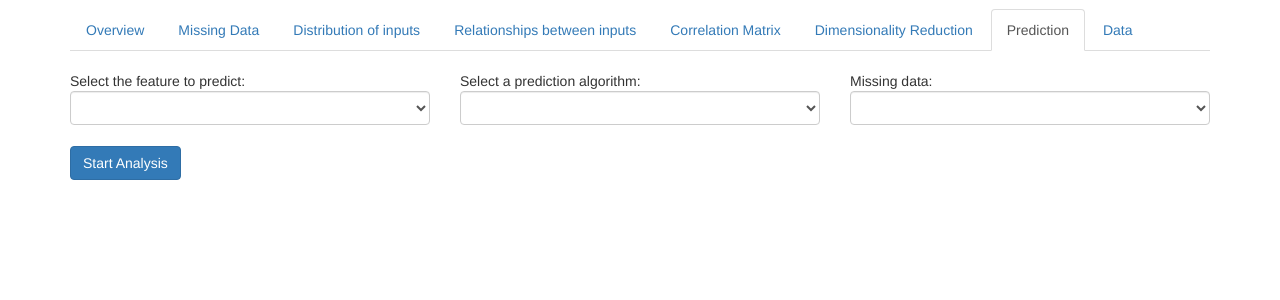
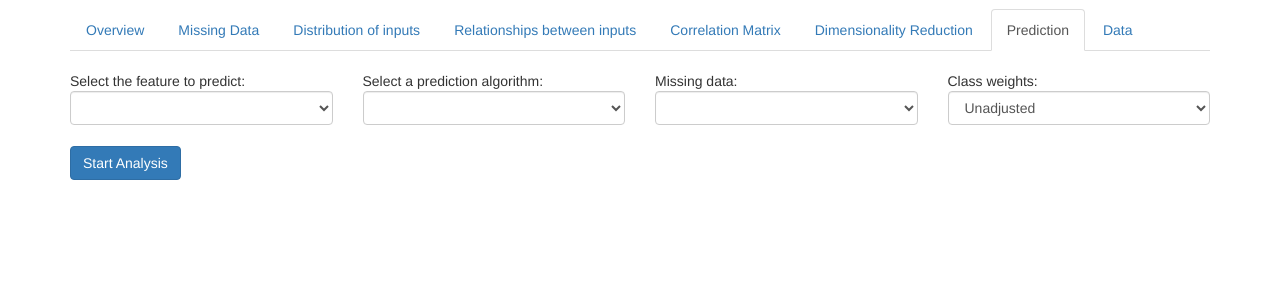
Before and after one commit to supernifty/dovex, a Flask app: page /explore/1 in a window 1280 px wide, after a click on "Prediction". Shown: the part 51-351 px from the top of the page. Run offline with Flask 2, Linux system fonts and the light colour scheme; lists and menus that the app fills with data are empty; some libraries are stand-ins or nearby versions.

Commit message:
improved marker size, balanced prediction

```diff
--- a/ml.py
+++ b/ml.py
@@ -6,6 +6,7 @@
 import collections
 import csv
 import json
+import sys
 import util
 
 import numpy as np
@@ -22,6 +23,11 @@ MAX_DISTINCT = 100
 MAX_CELLS = 1e6
 MAX_ROWS = {
     'mds': 1000
+}
+
+CLASS_WEIGHT_MAP = {
+  'unadjusted': None,
+  'balanced': 'balanced'
 }
 
 def preprocess(data_fh, config):
@@ -248,21 +254,21 @@ def logistic_regression(data_fh, config):
         perform evaluation using logistic regression
     '''
     #learner = sklearn.linear_model.LogisticRegression(C=1e5)
-    learner = sklearn.linear_model.LogisticRegression(solver='lbfgs', multi_class='multinomial')
+    learner = sklearn.linear_model.LogisticRegression(solver='lbfgs', multi_class='multinomial', class_weight=CLASS_WEIGHT_MAP[config.get('class_weight', 'unadjusted')])
     return evaluate(data_fh, config, learner, logistic_regression_features)
 
 def svc(data_fh, config):
     '''
         perform evaluation using svm
     '''
-    learner = sklearn.svm.LinearSVC()
+    learner = sklearn.svm.LinearSVC(class_weight=CLASS_WEIGHT_MAP[config.get('class_weight', 'unadjusted')])
     return evaluate(data_fh, config, learner, svc_features)
 
 def random_forest(data_fh, config):
     '''
         perform evaluation using rf
     '''
-    learner = sklearn.ensemble.RandomForestClassifier()
+    learner = sklearn.ensemble.RandomForestClassifier(class_weight=CLASS_WEIGHT_MAP[config.get('class_weight', 'unadjusted')])
     return evaluate(data_fh, config, learner, random_forest_features)
 
 def linear_regression(data_fh, config):
--- a/static/main.js
+++ b/static/main.js
@@ -397,7 +397,7 @@ var
           mode: 'markers',
           type: 'scatter',
           opacity: 0.8,
-          marker: { 'color': c, 'size': 16 }
+          marker: { 'color': c, 'size': MARKER_SIZE }
         }];
         layout = { title: g['data']['meta']['header'][col], xaxis: { title: g['data']['meta']['header'][col], type: graph_axis('rel', col, 'x') }, yaxis: { title: g['data']['meta']['header'][feature], type: graph_axis('rel', col, 'y') }, margin: { r: 0, pad: 0 }, barmode: 'stack', hovermode: 'closest' }; // , height: 800, width: 1200 };
         // log_axes_list += "<li><a id='rel_" + col + "_x' href='#'>" + g['data']['meta']['header'][col] + ": x-axis</a></li>"; // plot.ly bug
@@ -579,7 +579,7 @@ var
       distinct[column] = Object.keys(g['summary']['columns'][column]['distinct']).length;
     }
     $('#prediction_result').html('<div class="alert alert-info">Processing...</div>')
-    predictor.fit(g['data']['data'], $('#max_missing').val(), $('#outcome').val(), g['excluded_cols'], g['data']['meta']['datatype'], distinct, '', prediction_result_callback, prediction_result_callback_error);
+    predictor.fit(g['data']['data'], $('#max_missing').val(), $('#outcome').val(), g['excluded_cols'], g['data']['meta']['datatype'], distinct, '', prediction_result_callback, prediction_result_callback_error, $('#class_weight').val());
   },
 
   prediction_result_callback_error = function() {
@@ -744,7 +744,7 @@ var
       distinct[column] = Object.keys(g['summary']['columns'][column]['distinct']).length;
     }
     $('#reduction_result').html('<div class="alert alert-info">Processing...</div>')
-    reducer.fit(g['data']['data'], $('#max_missing_projection').val(), null, g['excluded_cols'], g['data']['meta']['datatype'], distinct, $('#perplexity').val(), reduction_result_callback, reduction_result_callback_error);
+    reducer.fit(g['data']['data'], $('#max_missing_projection').val(), null, g['excluded_cols'], g['data']['meta']['datatype'], distinct, $('#perplexity').val(), reduction_result_callback, reduction_result_callback_error, '');
   },
 
   projection_feature = function(data, target, component) {
@@ -800,7 +800,7 @@ var
       highlight_value = g['data']['data'][i][highlight_col];
       if (datatype_highlight == 'categorical') {
         if (!(highlight_value in traces)) {
-          traces[highlight_value] = {'x': [], 'y': [], 'text': [], textposition: 'bottom right', name: highlight_value, mode: graph_type, type: 'scatter', opacity: 0.8, marker: {size: 12}};
+          traces[highlight_value] = {'x': [], 'y': [], 'text': [], textposition: 'bottom right', name: highlight_value, mode: graph_type, type: 'scatter', opacity: 0.8, marker: {size: MARKER_SIZE}};
         }
         traces[highlight_value]['x'].push(result['projection'][point][0]);
         traces[highlight_value]['y'].push(result['projection'][point][1]);
@@ -812,7 +812,7 @@ var
       }
       else {
         if (!('' in traces)) {
-          traces[''] = {'x': [], 'y': [], 'text': [], textposition: 'bottom right', mode: graph_type, type: 'scatter', opacity: 0.8, showscale: true, marker: {color: [], size: 12}};
+          traces[''] = {'x': [], 'y': [], 'text': [], textposition: 'bottom right', mode: graph_type, type: 'scatter', opacity: 0.8, showscale: true, marker: {color: [], size: MARKER_SIZE}};
         }
         traces['']['x'].push(result['projection'][point][0]);
         traces['']['y'].push(result['projection'][point][1]);
@@ -1228,6 +1228,8 @@ var
     '=': '&#x3D;'
   },
 
+  MARKER_SIZE = 8,
+
   escape_html = function (string) {
     return String(string).replace(/[&<>"'`=\/]/g, function (s) {
       return ENTITY_MAP[s];
--- a/static/ml.js
+++ b/static/ml.js
@@ -19,7 +19,7 @@ var
 
   server_side_predictor = function(method, datatype, name) {
       return {
-        fit: function(data, x_exclude, y_predict, y_exclude, datatypes, distinct, perplexity, callback, callback_error) {
+        fit: function(data, x_exclude, y_predict, y_exclude, datatypes, distinct, perplexity, callback, callback_error, class_weight) {
           // x_exclude, y_predict, y_exclude, scale
           config = {
             method: method,
@@ -29,7 +29,8 @@ var
             'scale': '1',
             'datatype': JSON.stringify(datatypes),
             'distinct': JSON.stringify(distinct),
-            'perplexity': perplexity
+            'perplexity': perplexity,
+            'class_weight': class_weight
           }
           process_on_server(config, callback, callback_error);
         },
--- a/templates/explore.html
+++ b/templates/explore.html
@@ -284,18 +284,25 @@
          <div class="tab-pane" id="tab_predict">
 
        <div class="row">
-          <div class="col-md-4">
+          <div class="col-md-3">
             Select the feature to predict:
             <select id="outcome" class="form-control"></select>
           </div>
-          <div class="col-md-4">
+          <div class="col-md-3">
             Select a prediction algorithm:
             <select id="predictor" class="form-control">
             </select>
           </div>
-          <div class="col-md-4">
+          <div class="col-md-3">
             Missing data:
             <select id="max_missing" class="form-control">
+            </select>
+          </div>
+          <div class="col-md-3">
+            Class weights:
+            <select id="class_weight" class="form-control">
+              <option value="unadjusted">Unadjusted</option>
+              <option value="balanced">Balanced</option>
             </select>
           </div>
         </div>
```
